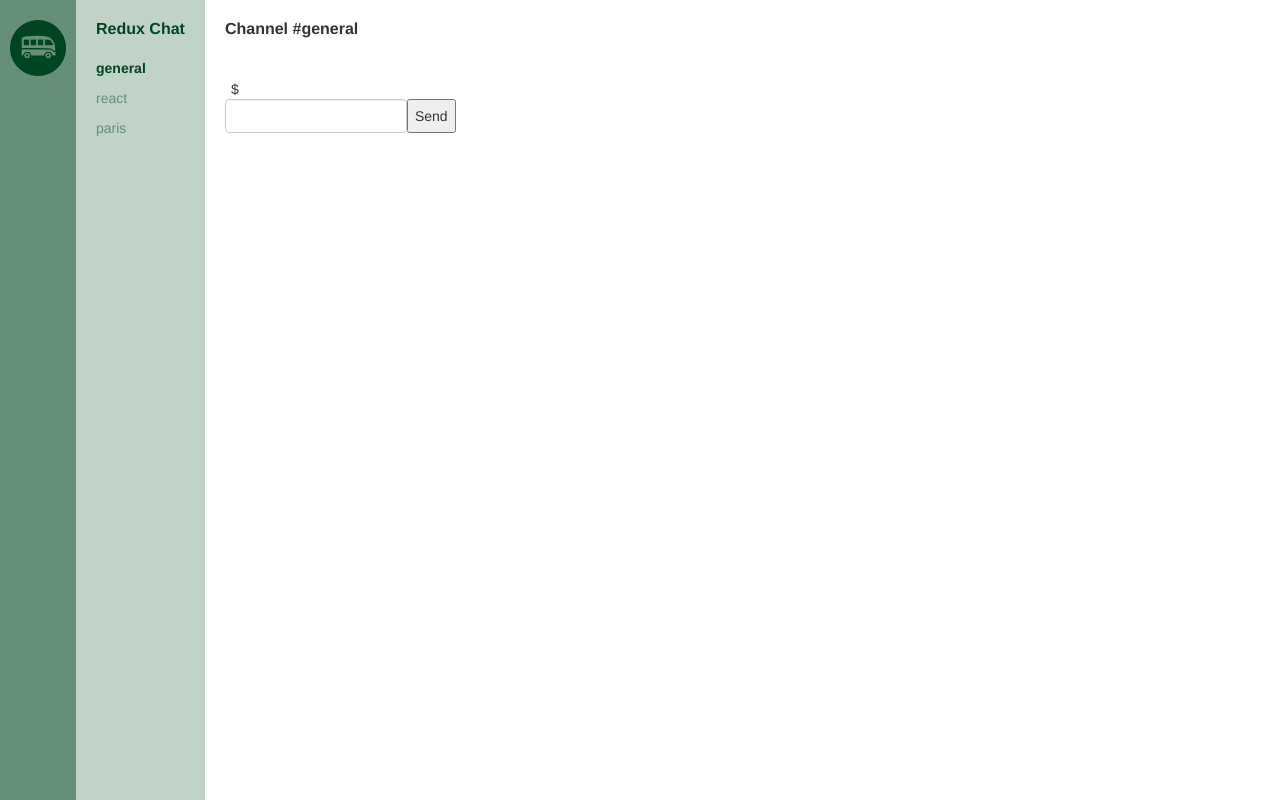
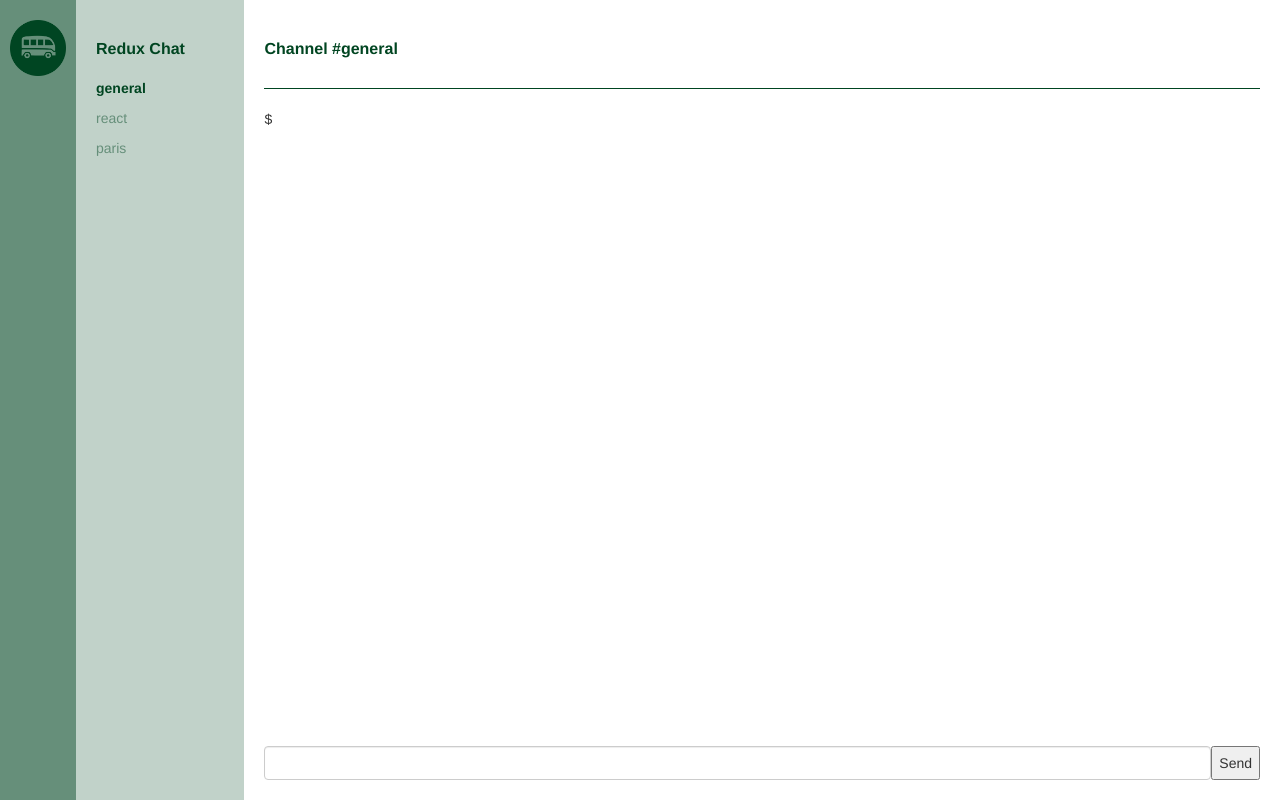
Before and after one commit to clairefro/chat-redux-router, a React app: page / in a window 1280 px wide. Both pictures are taken after typing "Sample" into the empty fields and a click on the button "Send". Built offline with nearby package versions, Linux system fonts and the light colour scheme; no server answers.

Commit message:
message form aligned bottom

```diff
--- a/assets/stylesheets/components/_channels.scss
+++ b/assets/stylesheets/components/_channels.scss
@@ -4,6 +4,7 @@
   background-color: $tone-medium;
   padding: 20px;
   color: $tone-darkest;
+  width: 200px;
   h3 {
     margin-bottom: 20px;
   }
--- a/assets/stylesheets/components/_messages.scss
+++ b/assets/stylesheets/components/_messages.scss
@@ -1,23 +1,40 @@
+@import '../variables';
+
 .channel-container {
   padding: 20px;
   display: flex;
   flex-direction: column;
+  width: 100%;
 }
 
-.message p, h3 {
-  padding: 0;
-  margin: 0;
-}
-
-.message-header {
+.channel-title {
   display: flex;
   align-items: center;
   h3 {
     margin-right: 6px;
+    color: $tone-darkest;
+  }
+
+}
+
+.message {
+  margin-bottom: 10px;
+  p, h3 {
+    padding: 0;
+    margin: 0;
+  }
+  .message-header {
+    display: flex;
   }
 }
 
+
 .message-form {
   display: flex;
+  margin-top: auto;
+}
 
+hr {
+  border-top: 1px solid $tone-darkest;
+  margin: 20px 0px;
 }
--- a/src/containers/channel_list.jsx
+++ b/src/containers/channel_list.jsx
@@ -15,6 +15,7 @@ class ChannelList extends Component {
     this.props.selectChannel(e.target.innerHTML);
   }
 
+
   render() {
     const { channels } = this.props;
 
@@ -24,10 +25,9 @@ class ChannelList extends Component {
         <div className="channel-list">
           {
             channels.map((channel) => {
-              let classes = this.props.selectedChannel === channel ? 'selected': '';
               return <p
                 key={channel}
-                className={classes}
+                className={this.props.selectedChannel === channel ? 'selected': ''}
                 onClick={this.handleClick}>
                   {channel}
                 </p>
```
